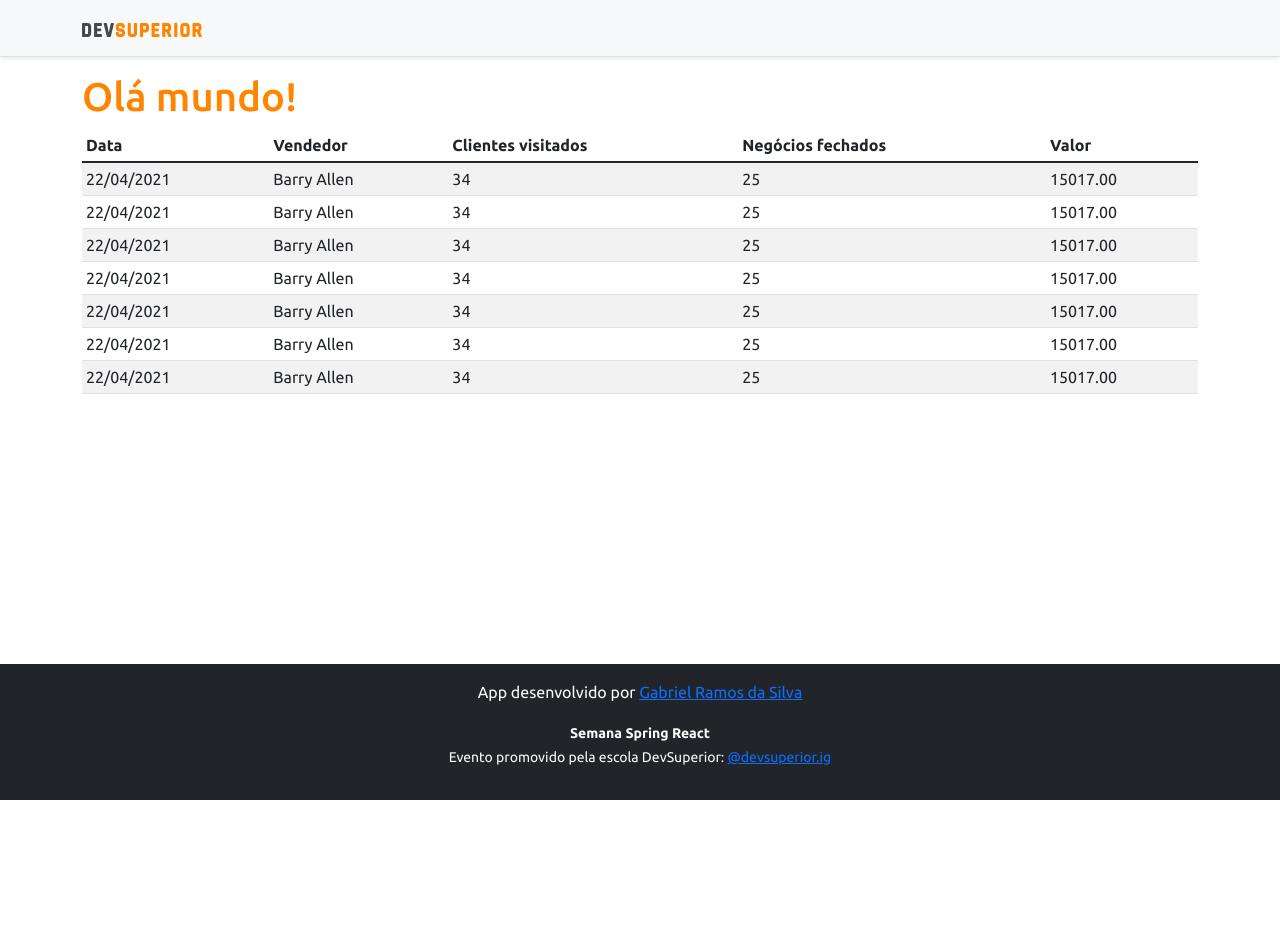
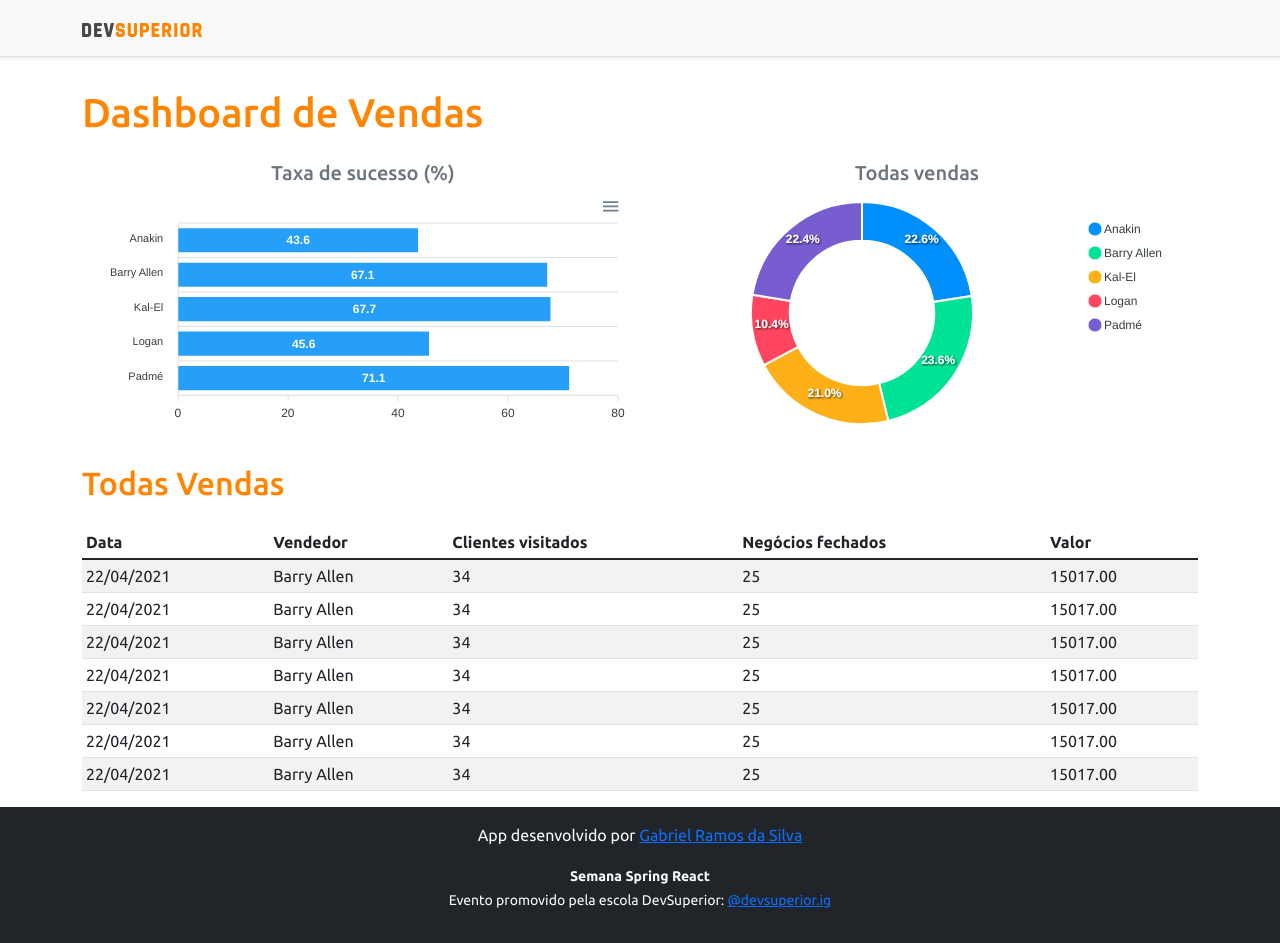
Before and after one commit to Stilzs/projeto-sdsvendas, a React (Create React App) app in the folder frontend/: page / in a window 1280 px wide. Before the commit the page ends 800 px from the top, so only its background shows below. Built offline with nearby package versions, Linux system fonts and the light colour scheme.

Commit message:
gráficos estáticos

```diff
--- a/frontend/package.json
+++ b/frontend/package.json
@@ -14,8 +14,10 @@
     "@types/node": "^16.11.36",
     "@types/react": "^18.0.9",
     "@types/react-dom": "^18.0.5",
+    "apexcharts": "^3.35.3",
     "bootstrap": "^5.1.3",
     "react": "^18.1.0",
+    "react-apexcharts": "^1.4.0",
     "react-dom": "^18.1.0",
     "react-scripts": "5.0.1",
     "typescript": "^4.7.2",
--- a/frontend/src/App.tsx
+++ b/frontend/src/App.tsx
@@ -1,4 +1,6 @@
+import BarChart from "components/BarChart";
 import DataTable from "components/DataTable";
+import DonutChart from "components/DonutChart";
 import Footer from "components/Footer";
 import NavBar from "components/NavBar";
 
@@ -7,7 +9,23 @@
     <>
       <NavBar />
       <div className="container">
-        <h1 className="text-primary">Olá mundo!</h1>
+        <h1 className="text-primary py-3">Dashboard de Vendas</h1>
+
+        <div className="row px-3">
+          <div className="col-sm-6">
+            <h5 className="text-center text-secondary">Taxa de sucesso (%)</h5>
+            <BarChart />
+          </div>
+          <div className="col-sm-6">
+            <h5 className="text-center text-secondary">Todas vendas</h5>
+            <DonutChart />
+          </div>
+        </div>
+
+        <div className="py-3">
+          <h2 className="text-primary"> Todas Vendas</h2>
+
+        </div>
 
         <DataTable />
       </div>
--- /dev/null
+++ b/frontend/src/components/BarChart/index.tsx
@@ -0,0 +1,35 @@
+import Chart from 'react-apexcharts';
+
+const BarChart = () => {
+
+    const options = {
+        plotOptions: {
+            bar: {
+                horizontal: true,
+            }
+        },
+    };
+
+    const mockData = {
+        labels: {
+            categories: ['Anakin', 'Barry Allen', 'Kal-El', 'Logan', 'Padmé']
+        },
+        series: [
+            {
+                name: "% Sucesso",
+                data: [43.6, 67.1, 67.7, 45.6, 71.1]
+            }
+        ]
+    };
+
+    return (
+        <Chart
+            options={{...options, xaxis: mockData.labels}}
+            series={mockData.series}
+            type='bar'
+            height="240"
+        />
+    );
+}
+
+export default BarChart;
--- /dev/null
+++ b/frontend/src/components/DonutChart/index.tsx
@@ -0,0 +1,26 @@
+import Chart from 'react-apexcharts';
+
+const DonutChart = () => {
+
+    const mockData = {
+        series: [477138, 499928, 444867, 220426, 473088],
+        labels: ['Anakin', 'Barry Allen', 'Kal-El', 'Logan', 'Padmé']
+    }
+
+    const options = {
+        legend: {
+            show: true
+        }
+    }
+
+    return (
+        <Chart
+            options={{...options, labels: mockData.labels}}
+            series={mockData.series}
+            type='donut'
+            height="240"
+        />
+    );
+}
+
+export default DonutChart;
```
Also changed, not shown: 1 other file (tests, documents, lock files or other folders).
